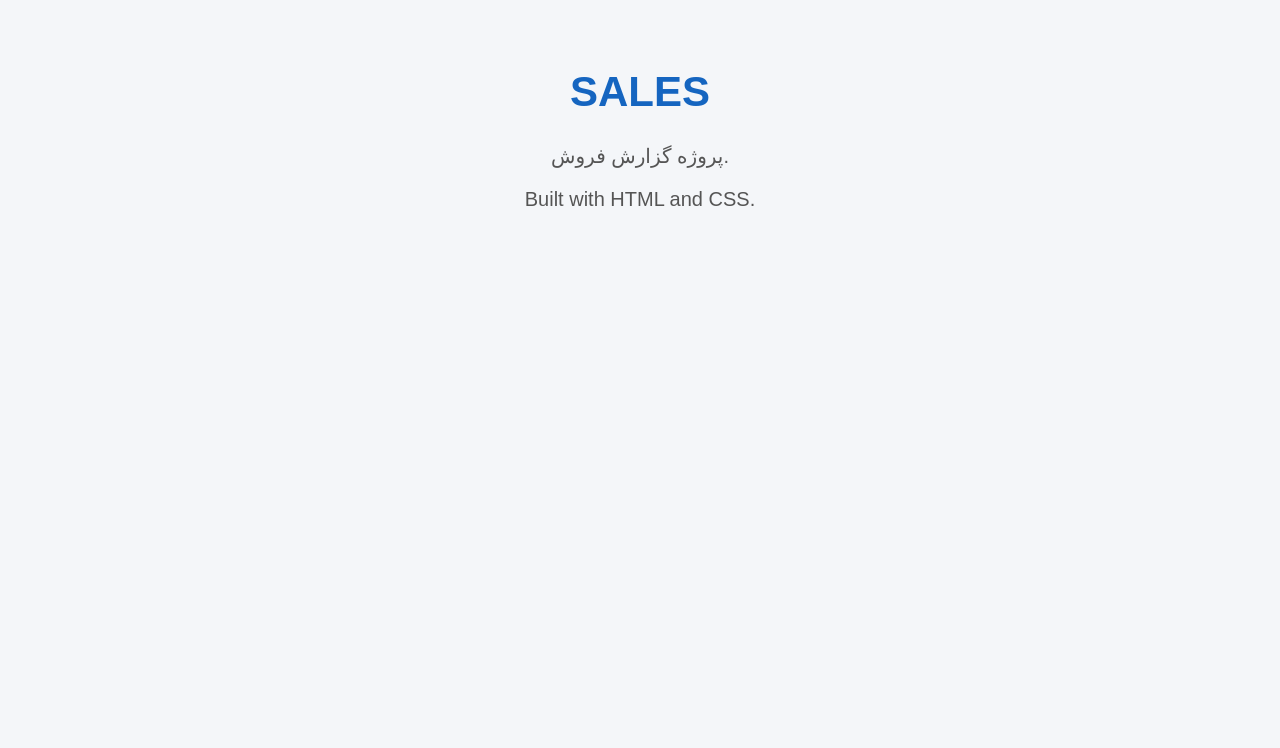
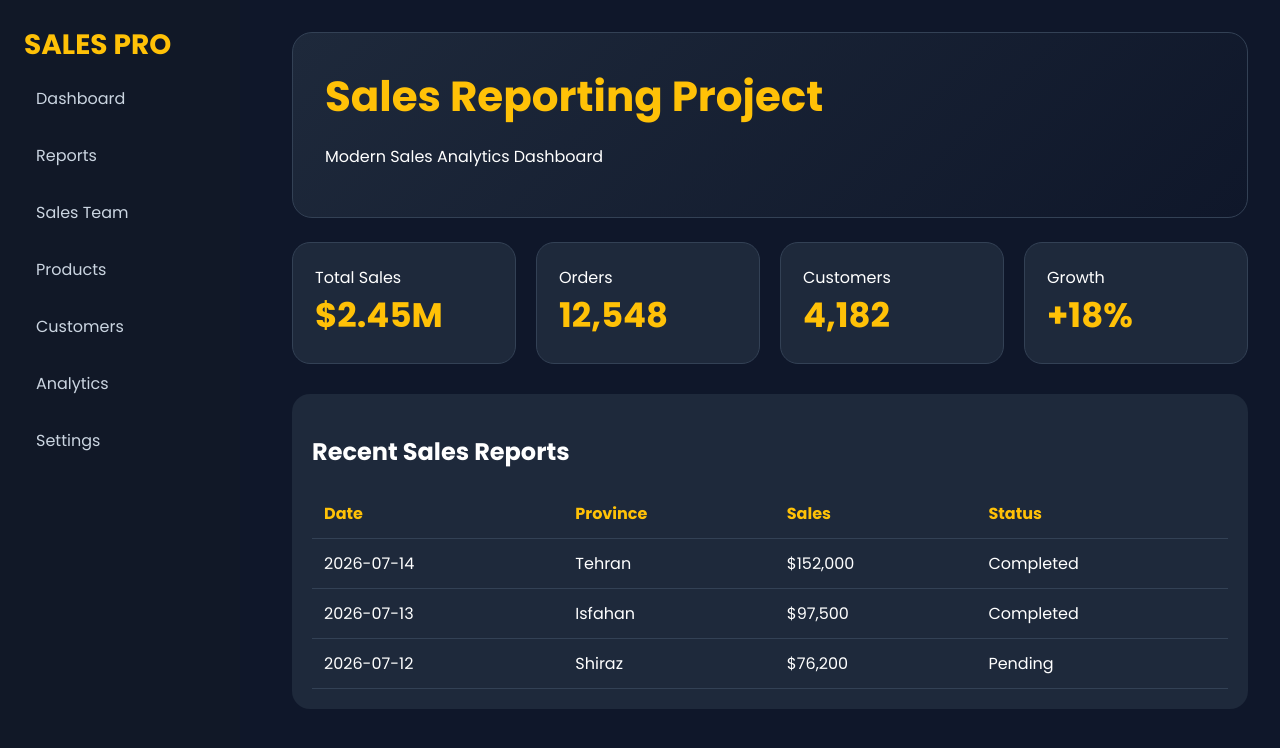
Before and after one commit to mvagrant444-png/SALES, a plain HTML site: page index.html in a window 1280 px wide. Drawn offline with Linux system fonts and the light colour scheme.

Commit message:
Update index.html

```diff
--- a/index.html
+++ b/index.html
@@ -1,18 +1,69 @@
 <!DOCTYPE html>
 <html lang="en">
 <head>
-    <meta charset="UTF-8">
-    <meta name="viewport" content="width=device-width, initial-scale=1.0">
-    <title>SALES</title>
-    <link rel="stylesheet" href="style.css">
+<meta charset="UTF-8">
+<meta name="viewport" content="width=device-width, initial-scale=1.0">
+<title>SALES PRO - Sales Reporting Project</title>
+<link rel="preconnect" href="https://fonts.googleapis.com">
+<link rel="preconnect" href="https://fonts.gstatic.com" crossorigin>
+<link href="https://fonts.googleapis.com/css2?family=Poppins:wght@300;400;600;700&display=swap" rel="stylesheet">
+<style>
+:root{
+--bg:#0F172A;--card:#1E293B;--text:#fff;--accent:#FFC107;
+}
+*{box-sizing:border-box}body{margin:0;font-family:Poppins,sans-serif;background:var(--bg);color:var(--text)}
+.sidebar{position:fixed;left:0;top:0;width:240px;height:100vh;background:#111827;padding:24px}
+.logo{color:var(--accent);font-size:28px;font-weight:700}
+nav a{display:block;color:#cbd5e1;text-decoration:none;padding:12px;border-radius:10px;margin:8px 0;transition:.3s}
+nav a:hover{background:rgba(255,193,7,.15);color:var(--accent);box-shadow:0 0 18px rgba(255,193,7,.4)}
+main{margin-left:260px;padding:32px}
+.hero{background:linear-gradient(135deg,#1e293b,#0f172a);padding:32px;border-radius:20px;border:1px solid #334155}
+.hero h1{margin:0;color:var(--accent);font-size:42px}
+.grid{display:grid;grid-template-columns:repeat(auto-fit,minmax(220px,1fr));gap:20px;margin-top:24px}
+.card{background:var(--card);padding:22px;border-radius:18px;transition:.3s;border:1px solid #334155}
+.card:hover{transform:translateY(-6px);box-shadow:0 0 24px rgba(255,193,7,.35);border-color:var(--accent)}
+.value{font-size:34px;color:var(--accent);font-weight:700}
+.table{margin-top:30px;background:var(--card);padding:20px;border-radius:18px}
+table{width:100%;border-collapse:collapse}
+th,td{padding:12px;border-bottom:1px solid #334155;text-align:left}
+th{color:var(--accent)}
+</style>
 </head>
 <body>
+<aside class="sidebar">
+<div class="logo">SALES PRO</div>
+<nav>
+<a href="#">Dashboard</a>
+<a href="#">Reports</a>
+<a href="#">Sales Team</a>
+<a href="#">Products</a>
+<a href="#">Customers</a>
+<a href="#">Analytics</a>
+<a href="#">Settings</a>
+</nav>
+</aside>
+<main>
+<section class="hero">
+<h1>Sales Reporting Project</h1>
+<p>Modern Sales Analytics Dashboard</p>
+</section>
 
-<h1>SALES</h1>
+<section class="grid">
+<div class="card"><div>Total Sales</div><div class="value">$2.45M</div></div>
+<div class="card"><div>Orders</div><div class="value">12,548</div></div>
+<div class="card"><div>Customers</div><div class="value">4,182</div></div>
+<div class="card"><div>Growth</div><div class="value">+18%</div></div>
+</section>
 
-<p>پروژه گزارش فروش.</p>
-
-<p>Built with HTML and CSS.</p>
-
+<section class="table">
+<h2>Recent Sales Reports</h2>
+<table>
+<tr><th>Date</th><th>Province</th><th>Sales</th><th>Status</th></tr>
+<tr><td>2026-07-14</td><td>Tehran</td><td>$152,000</td><td>Completed</td></tr>
+<tr><td>2026-07-13</td><td>Isfahan</td><td>$97,500</td><td>Completed</td></tr>
+<tr><td>2026-07-12</td><td>Shiraz</td><td>$76,200</td><td>Pending</td></tr>
+</table>
+</section>
+</main>
 </body>
 </html>
```
